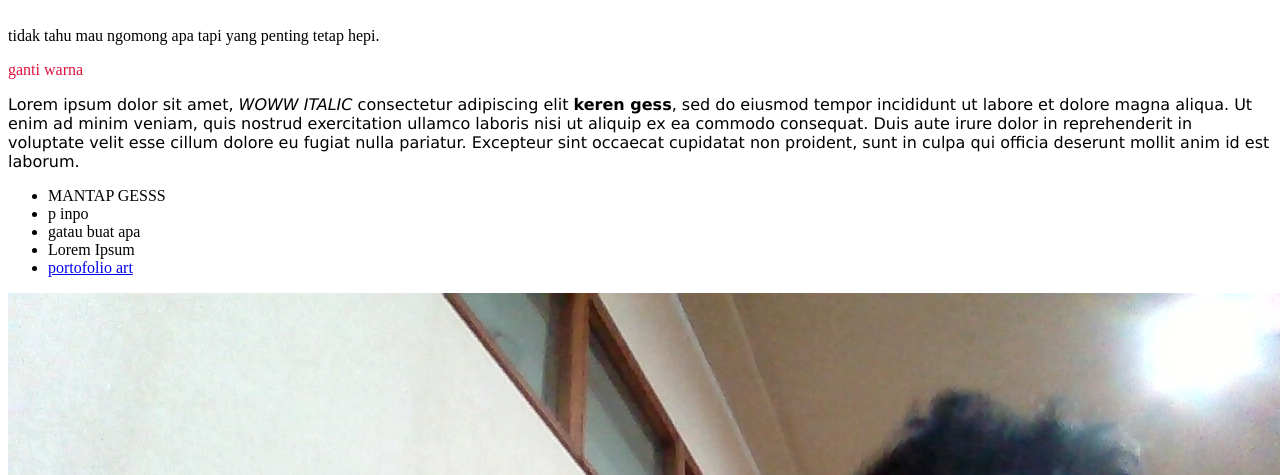
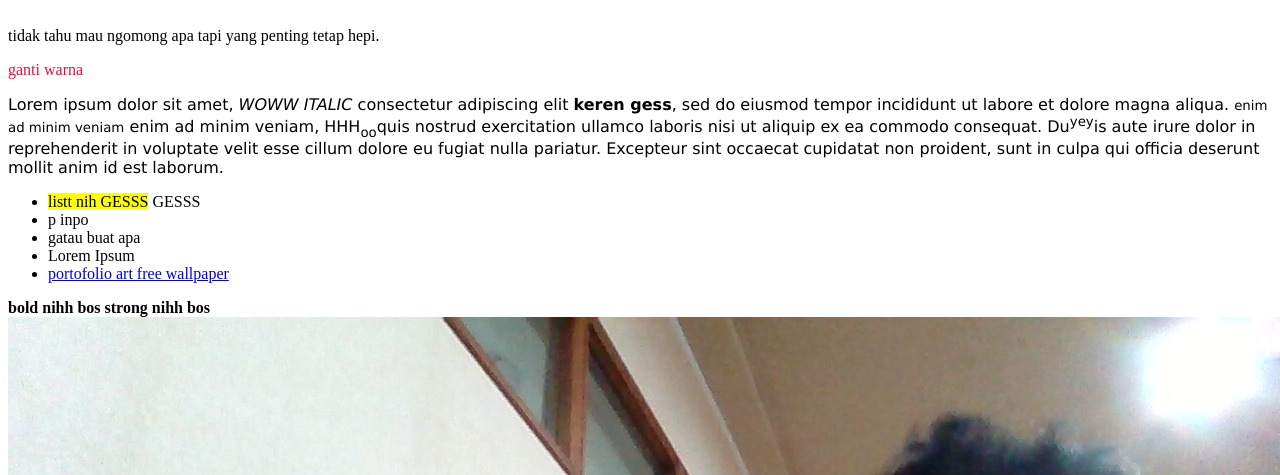
Before and after one commit to ihsankhwaritsmi/web-programming-pweb-g, a plain HTML site: page index.html in a window 1280 px wide. Shown: the part 325-800 px from the top of the page. Drawn offline with Linux system fonts and the light colour scheme.

Commit message:
Update index.html

```diff
--- a/index.html
+++ b/index.html
@@ -16,14 +16,17 @@
     <p style="font-size: 300%;">GANTI FONT SIZE</p>
     <p>tidak tahu mau ngomong apa tapi yang penting tetap hepi.</p>
     <p style="color:crimson">ganti warna</p>
-    <p style="font-family: verdana;">Lorem ipsum dolor sit amet, <i>WOWW ITALIC</i> consectetur adipiscing elit <b>keren gess</b>, sed do eiusmod tempor incididunt ut labore et dolore magna aliqua. Ut enim ad minim veniam, quis nostrud exercitation ullamco laboris nisi ut aliquip ex ea commodo consequat. Duis aute irure dolor in reprehenderit in voluptate velit esse cillum dolore eu fugiat nulla pariatur. Excepteur sint occaecat cupidatat non proident, sunt in culpa qui officia deserunt mollit anim id est laborum.</p>
+    <p style="font-family: verdana;">Lorem ipsum dolor sit amet, <i>WOWW ITALIC</i> consectetur adipiscing elit <b>keren gess</b>, sed do eiusmod tempor incididunt ut labore et dolore magna aliqua. <small>enim ad minim veniam</small> enim ad minim veniam, HHH<sub>oo</sub>quis nostrud exercitation ullamco laboris nisi ut aliquip ex ea commodo consequat. Du<sup>yey</sup>is aute irure dolor in reprehenderit in voluptate velit esse cillum dolore eu fugiat nulla pariatur. Excepteur sint occaecat cupidatat non proident, sunt in culpa qui officia deserunt mollit anim id est laborum.</p>
     <ul>
-        <li>MANTAP GESSS</li>
+        <li><mark>listt nih GESSS</mark> GESSS</li>
         <li>p inpo</li>
         <li>gatau buat apa</li>
         <li>Lorem Ipsum</li>
-        <li> <a href="https://alkhwaritsmi.artstation.com/">portofolio art</a></li>
+        <li> <a href="https://alkhwaritsmi.artstation.com/">portofolio art free wallpaper</a></li>
     </ul>
+    <b>bold nihh bos</b>
+    <strong>strong nihh bos</strong>
+
 
     <img src="foto.jpg" >
     <!-- <h1>WEEYYYYYYYYY </h1>
```
